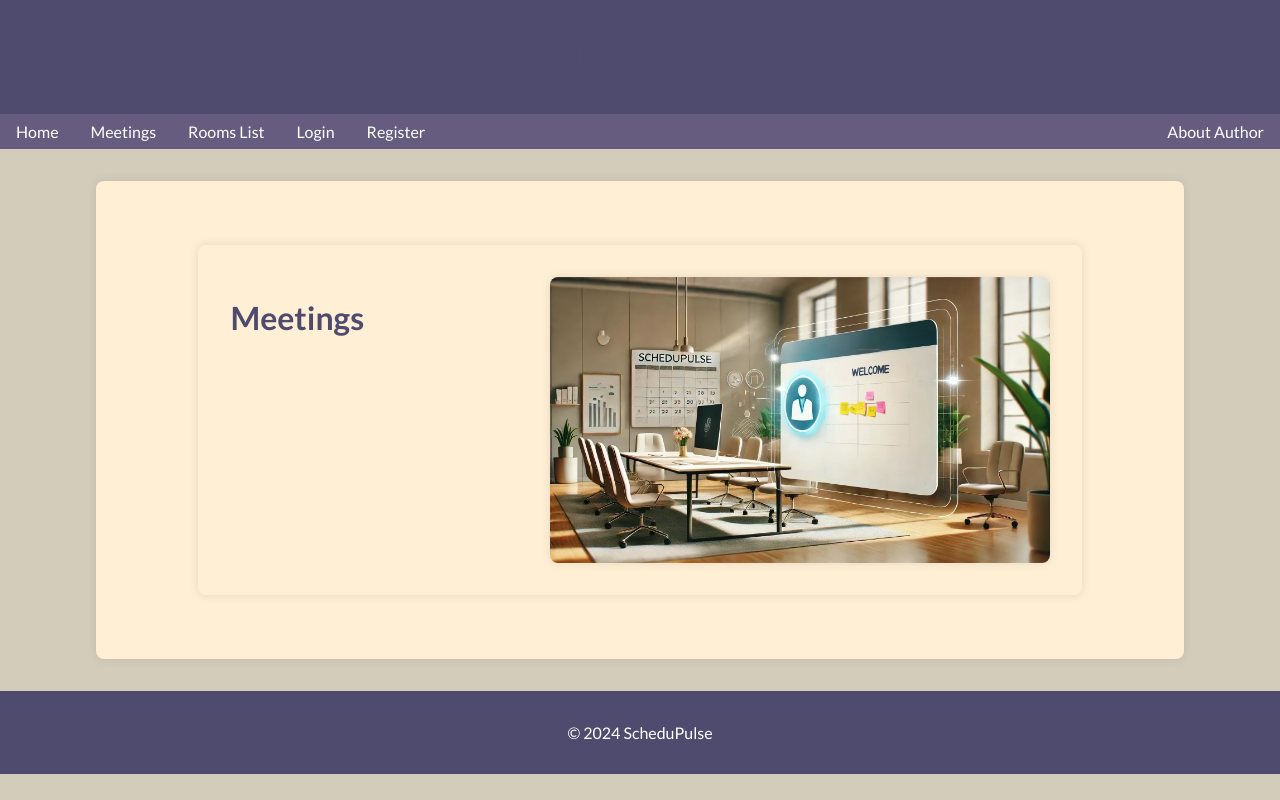
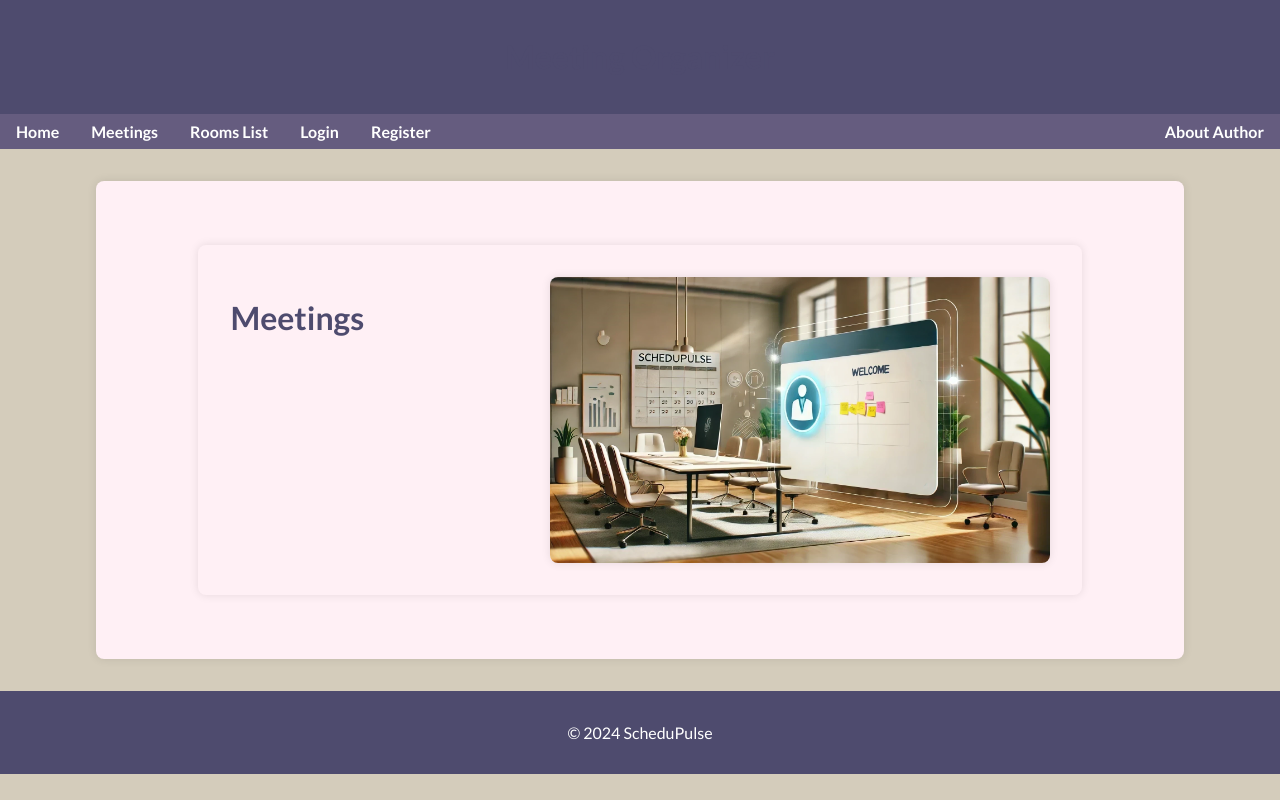
Before and after one commit to Barry1701/ScheduPulse, a Django app: page /meetings/ in a window 1280 px wide. Run offline with Django 4.2, Linux system fonts and the light colour scheme; data that the repository does not hold is empty.

Commit message:
CSS update

```diff
--- a/static/css/style.css
+++ b/static/css/style.css
@@ -44,6 +44,7 @@ nav a {
     text-decoration: none;
     padding: 0.5em 1em;
     display: inline-block;
+    font-weight: 700;
 }
 
 nav a:hover {
@@ -69,7 +70,7 @@ nav a:hover {
     width: 80%;
     margin: 2em auto;
     padding: 2em;
-    background: #FFEFD5;
+    background: #FFF0F5;
     box-shadow: 0 0 10px rgba(0, 0, 0, 0.1);
     border-radius: 8px;
     display: flex;
```
Also changed, not shown: 1 other file.
